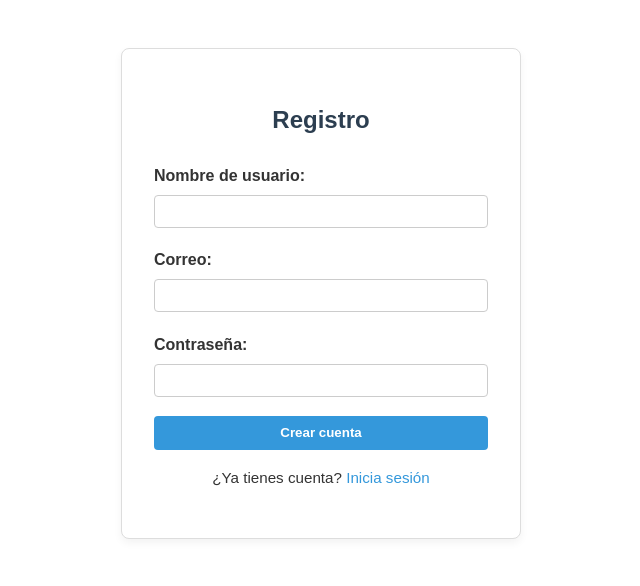
After one commit to Fidel-Arias/ModuloFacturacion, a Flask app: template templates/register.html in a window 1280 px wide. The commit adds this page. Shown: the top 586 px of the page, without its empty margins (319-959 px from the left). Run offline with Flask 3, Linux system fonts and the light colour scheme; the template is opened without the code that fills it, so the values that code supplies are empty; some libraries are stand-ins or nearby versions.

Commit message:
Build: Creación del login.html y register.html aplicando estilos css

```diff
--- a/static/style.css
+++ b/static/style.css
@@ -1,3 +1,7 @@
+* {
+    box-sizing: border-box;
+}
+
 body {
     font-family: Arial, sans-serif;
     line-height: 1.6;
@@ -115,3 +119,66 @@ table th {
     background: #f4f4f4;
     border-radius: 4px;
 }
+
+.auth-container {
+    max-width: 400px;
+    margin: 3rem auto;
+    padding: 2rem;
+    background: #ffffff;
+    border: 1px solid #ddd;
+    border-radius: 8px;
+    box-shadow: 0 4px 8px rgba(0,0,0,0.05);
+}
+
+.auth-container h2 {
+    text-align: center;
+    margin-bottom: 1.5rem;
+    color: #2c3e50;
+}
+
+.auth-form .form-group {
+    margin-bottom: 1.2rem;
+}
+
+.auth-form .form-group label {
+    font-weight: bold;
+    display: block;
+    margin-bottom: 0.4rem;
+}
+
+.auth-form .form-group input {
+    width: 100%;
+    padding: 0.5rem;
+    border: 1px solid #ccc;
+    border-radius: 4px;
+}
+
+.auth-form button {
+    width: 100%;
+    padding: 0.6rem;
+    background: #3498db;
+    border: none;
+    color: white;
+    border-radius: 4px;
+    cursor: pointer;
+    font-weight: bold;
+}
+
+.auth-form button:hover {
+    background: #2980b9;
+}
+
+.auth-message {
+    text-align: center;
+    margin-top: 1rem;
+    font-size: 0.95rem;
+}
+
+.auth-message a {
+    color: #3498db;
+    text-decoration: none;
+}
+
+.auth-message a:hover {
+    text-decoration: underline;
+}
--- /dev/null
+++ b/templates/register.html
@@ -0,0 +1,37 @@
+<!DOCTYPE html>
+<html lang="es">
+<head>
+  <meta charset="UTF-8" />
+  <meta name="viewport" content="width=device-width, initial-scale=1.0" />
+  <title>Registro</title>
+  <link rel="stylesheet" href="{{ url_for('static', filename='style.css') }}">
+</head>
+<body>
+  <div class="auth-container">
+    <h2>Registro</h2>
+    <form action="{{ url_for('register') }}" method="POST" class="auth-form">
+
+      <div class="form-group">
+        <label for="username">Nombre de usuario:</label>
+        <input type="text" id="username" name="username" required />
+      </div>
+
+      <div class="form-group">
+        <label for="email">Correo:</label>
+        <input type="email" id="email" name="email" required />
+      </div>
+
+      <div class="form-group">
+        <label for="password">Contraseña:</label>
+        <input type="password" id="password" name="password" required />
+      </div>
+
+      <button type="submit">Crear cuenta</button>
+
+      <p class="auth-message">
+        ¿Ya tienes cuenta? <a href="{{ url_for('login') }}">Inicia sesión</a>
+      </p>
+    </form>
+  </div>
+</body>
+</html>
```
Also changed, not shown: templates/login.html (added, +30 -0 lines).
